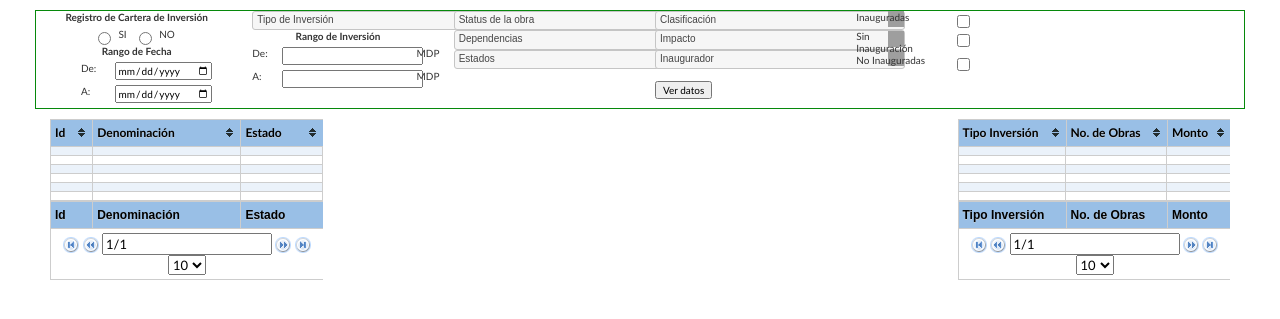
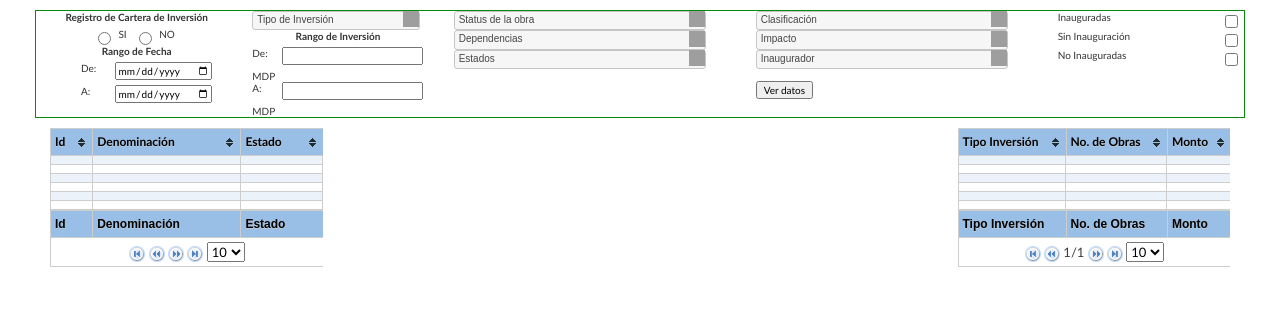
Before and after one commit to fpedro23/djangoObras, a Django app: page /obras/consultar-obras in a window 1280 px wide. Shown: the part 90-409 px from the top of the page. Run offline with Django 3.2, Linux system fonts and the light colour scheme; data comes from the database, SQL or seed files in the repository; lists and menus that the app fills with data are empty; some libraries are stand-ins or nearby versions; grey boxes are pictures that could not be loaded.

Commit message:
consulta general 2

```diff
--- a/obras/static/assets/js/ajax-consulta.js
+++ b/obras/static/assets/js/ajax-consulta.js
@@ -35,7 +35,7 @@
         url: '/obras/api/busqueda',
         type: 'get',
         data: {
-            access_token: '8CSN5gJyCxnZMucvRLYdxnKqj0u9Xn',
+            access_token: 'TtXhoxrKoy2zh8BjzMRPaXtm2S4Quq',
             dependencia:arrayDependencias.toString()
         },
         success: function(data) {
@@ -81,6 +81,7 @@
 
                     +'</tfoot>'
                     +'<tbody>';
+
     for(var i= 0;i<Datos.obras.length;i++){
         sHtml +='<tr>'
                 +'<td>' + i +'</td>'
@@ -92,12 +93,12 @@
         sHtml +='</tbody>'
                 +'</table>'
 
-                +'<link class="ui-theme" rel="stylesheet" href="../../static/assets/tablesorter/css/jquery-ui.min.css">'
+               /*+'<link class="ui-theme" rel="stylesheet" href="../../static/assets/tablesorter/css/jquery-ui.min.css">'
                 +'<link class="theme blue" rel="stylesheet" href="../../static/assets/tablesorter/themes/blue/theme.blue.css">'
                 +'<script type="text/javascript" src="../../static/assets/tablesorter/jquery.tablesorter.js"></script>'
                 +'<script src="../../static/assets/tablesorter/jquery.tablesorter.widgets.js"></script>'
                 +'<script type="text/javascript" src="../../static/assets/tablesorter/widget-pager.js"></script>'
-                +'<script src="../../static/assets/tablesorter/widget-scroller.js"></script>'
+                +'<script src="../../static/assets/tablesorter/widget-scroller.js"></script>' */
 
                 +'<script id="js" type="text/javascript">'
                 +'$(function() {'
@@ -110,11 +111,20 @@
                 +'        scroller_height : 300,'
                 +'        scroller_upAfterSort: true,'
                 +'        scroller_jumpToHeader: true,'
-                +'        scroller_barWidth : null'
+                +'        scroller_barWidth : null,'
+                +'          pager_selectors: {'
+                +'                container   : "#pagerI",       // target the pager markup'
+                +'                first       : "#firstI",       // go to first page arrow'
+                +'                prev        : "#prevI",        // previous page arrow'
+                +'                next        : "#nextI",        // next page arrow'
+                +'                last        : "#lastI",        // go to last page arrow'
+                +'                gotoPage    : "#gotoPageI",    // go to page selector - select dropdown that sets the current page'
+                +'                pageDisplay : "#pagedisplayI", // location of where the "output" is displayed'
+                +'                pageSize    : "#pagesizeI"     // page size selector - select dropdown that sets the "size" option'
+                +'        }'
                 +'    }'
                 +'});'
                 +'});'
-
                 +'</script>';
 
 
--- a/obras/templates/consultas/consulta_general.html
+++ b/obras/templates/consultas/consulta_general.html
@@ -99,7 +99,6 @@
         // off
         $l("#msTipoInversion").multiselect({
             header: true,
-            minWidth: 250,
             checkAllText: 'Marcar todos',
             uncheckAllText: 'Desmarcar todos',
             noneSelectedText: 'Tipo de Inversión',
@@ -110,7 +109,6 @@
         // off
         $l("#msClasificacion").multiselect({
             header: true,
-            minWidth: 250,
             checkAllText: 'Marcar todas',
             uncheckAllText: 'Desmarcar todas',
             noneSelectedText: 'Clasificación',
@@ -119,7 +117,6 @@
         // off
         $l("#msImpacto").multiselect({
             header: true,
-            minWidth: 250,
             checkAllText: 'Marcar todos',
             uncheckAllText: 'Desmarcar todos',
             noneSelectedText: 'Impacto',
@@ -128,7 +125,6 @@
         // off
         $l("#msInaugurador").multiselect({
             header: true,
-            minWidth: 250,
             checkAllText: 'Marcar todos',
             uncheckAllText: 'Desmarcar todos',
             noneSelectedText: 'Inaugurador',
@@ -254,8 +250,8 @@
 
                     <div class="col-md-2">
                         <div class="row">
-                            <div class="col-md-12">
-                                <select id="msTipoInversion" multiple="multiple" size="3" style="max-width: 100%;height: auto;">
+                            <div class="col-md-10">
+                                <select id="msTipoInversion" multiple="multiple"  style="width: 100%;height: auto;">
                                     {% for obj in estatusObra %}
                                          <option value={{obj.id}}>{{obj.nombreTipoObra}}</option>
                                     {% endfor %}
@@ -271,7 +267,7 @@
                             <div class="col-md-1">
                                 <span class="input-label">De:</span>
                             </div>
-                            <div class="col-md-8">
+                            <div class="col-md-10">
                                 <label class="item item-input">
                                     <input type="number" name="inversionInicial" id="inversionInicial">
                                 </label>
@@ -284,7 +280,7 @@
                             <div class="col-md-1">
                                 <span class="input-label">A:</span>
                             </div>
-                            <div class="col-md-8">
+                            <div class="col-md-10">
                                 <label class="item item-input">
                                     <input type="number" name="inversionFinal" id="inversionFinal">
                                 </label>
@@ -296,11 +292,11 @@
 
                     </div>
 
-                    <div class="col-md-2">
+                    <div class="col-md-3">
                         <div class="row">
-                            <div class="col-md-6">
+                            <div class="col-md-10">
 
-                                <select id="msEstatusObra" multiple="multiple" size="3" style="max-width: 100%;height: auto;">
+                                <select id="msEstatusObra" multiple="multiple" style="width: 100%;height: auto;">
                                     {% for obj in estatusObra %}
                                          <option value={{obj.id}}>{{obj.nombreTipoObra}}</option>
                                     {% endfor %}
@@ -308,8 +304,8 @@
                             </div>
                         </div>
                         <div class="row">
-                            <div class="col-md-6">
-                                <select id="msDependencias" multiple="multiple" size="3" style="max-width: 100%;height: auto;">
+                            <div class="col-md-10">
+                                <select id="msDependencias" multiple="multiple" style="width: 100%;height: auto;">
                                     {% for dep in dependencias %}
                                          <option value={{dep.id}}>{{dep.nombreDependencia}}</option>
                                     {% endfor %}
@@ -317,8 +313,8 @@
                             </div>
                         </div>
                         <div class="row">
-                            <div class="col-md-6">
-                                <select id="msEstados" multiple="multiple" size="3" style="max-width: 100%;height: auto;">
+                            <div class="col-md-10">
+                                <select id="msEstados" multiple="multiple"  style="width: 100%;height: auto;">
                                     {% for obj in estados %}
                                          <option value={{obj.id}}>{{obj.nombreEstado}}</option>
                                     {% endfor %}
@@ -328,11 +324,11 @@
 
                     </div>
 
-                    <div class="col-md-2">
+                    <div class="col-md-3">
                         <div class="row">
-                            <div class="col-md-6">
+                            <div class="col-md-10">
 
-                                <select id="msClasificacion" multiple="multiple" size="3" style="max-width: 100%;height: auto;">
+                                <select id="msClasificacion" multiple="multiple" style="width: 100%;height: auto;">
                                     {% for obj in estatusObra %}
                                          <option value={{obj.id}}>{{obj.nombreTipoObra}}</option>
                                     {% endfor %}
@@ -340,8 +336,8 @@
                             </div>
                         </div>
                         <div class="row">
-                            <div class="col-md-6">
-                                <select id="msImpacto" multiple="multiple" size="3" style="max-width: 100%;height: auto;">
+                            <div class="col-md-10">
+                                <select id="msImpacto" multiple="multiple" style="width: 100%;height: auto;">
                                     {% for dep in dependencias %}
                                          <option value={{dep.id}}>{{dep.nombreDependencia}}</option>
                                     {% endfor %}
@@ -349,8 +345,8 @@
                             </div>
                         </div>
                         <div class="row">
-                            <div class="col-md-6">
-                                <select id="msInaugurador" multiple="multiple" size="3" style="max-width: 100%;height: auto;">
+                            <div class="col-md-10">
+                                <select id="msInaugurador" multiple="multiple" style="width: 100%;height: auto;">
                                     {% for obj in estados %}
                                          <option value={{obj.id}}>{{obj.nombreEstado}}</option>
                                     {% endfor %}
@@ -358,7 +354,7 @@
                             </div>
                         </div><br>
                         <div class="row">
-                            <div class="col-md-6">
+                            <div class="col-md-12">
                                 <article id="ver_datos">
                                     {% csrf_token %}
                                     <button id="button">Ver datos</button>
@@ -371,26 +367,26 @@
 
                     <div class="col-md-2">
                         <div class="row">
-                            <div class="col-md-6">
+                            <div class="col-md-10">
                                 <span class="input-label">Inauguradas</span>
                             </div>
-                            <div class="col-md-1">
+                            <div class="col-md-2">
                                 <input type="checkbox" id="inlineCheckbox1" value="option1">
                             </div>
                         </div>
                         <div class="row">
-                            <div class="col-md-6">
+                            <div class="col-md-10">
                                 <span class="input-label">Sin Inauguraci&oacute;n</span>
                             </div>
-                            <div class="col-md-1">
+                            <div class="col-md-2">
                                 <input type="checkbox" id="inlineCheckbox1" value="option2">
                             </div>
                         </div>
                         <div class="row">
-                            <div class="col-md-6">
+                            <div class="col-md-10">
                                 <span class="input-label">No Inauguradas</span>
                             </div>
-                            <div class="col-md-1">
+                            <div class="col-md-2">
                                 <input type="checkbox" id="inlineCheckbox1" value="option3">
                             </div>
                         </div>
@@ -420,7 +416,7 @@
                         <tr><td class="pager" id="pagerI" colspan="3">
                         <img src="../../static/assets/tablesorter/addons/pager/icons/first.png" class="first" id="firstI"/>
                         <img src="../../static/assets/tablesorter/addons/pager/icons/prev.png" class="prev" id="prevI"/>
-                        <input type="text" class="pagedisplay" id="pagedisplayI"/>
+                        <span class="pagedisplayI"></span>
                         <img src="../../static/assets/tablesorter/addons/pager/icons/next.png" class="next" id="nextI"/>
                         <img src="../../static/assets/tablesorter/addons/pager/icons/last.png" class="last" id="lastI"/>
                         <select class="pagesize" id="pagesizeI">
@@ -461,7 +457,6 @@
                             <td></td>
                             <td></td>
                         </tr>
-
                     </tbody>
                </table>
        </div>
@@ -486,7 +481,7 @@
                         <tr><td class="pager" id="pager2" colspan="3">
                         <img src="../../static/assets/tablesorter/addons/pager/icons/first.png" class="first"/>
                         <img src="../../static/assets/tablesorter/addons/pager/icons/prev.png" class="prev"/>
-                        <input type="text" class="pagedisplay"/>
+                        <span class="pagedisplay"></span>
                         <img src="../../static/assets/tablesorter/addons/pager/icons/next.png" class="next"/>
                         <img src="../../static/assets/tablesorter/addons/pager/icons/last.png" class="last"/>
                         <select class="pagesize">
```
Also changed, not shown: obras/static/assets/bootstrap/css/bootstrap.css, obras/static/assets/jquery-mulsel/js/jquery.multiselect.js.
